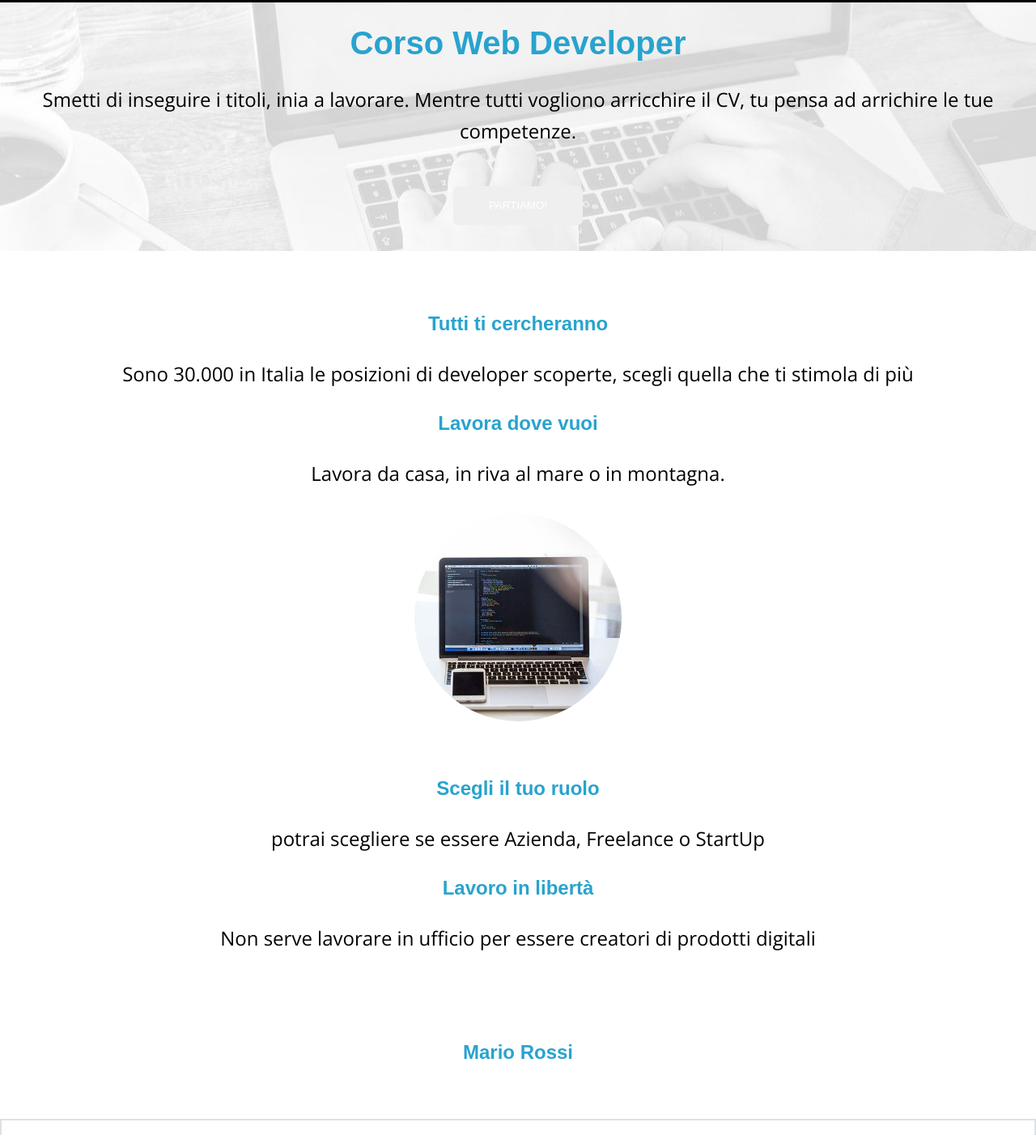
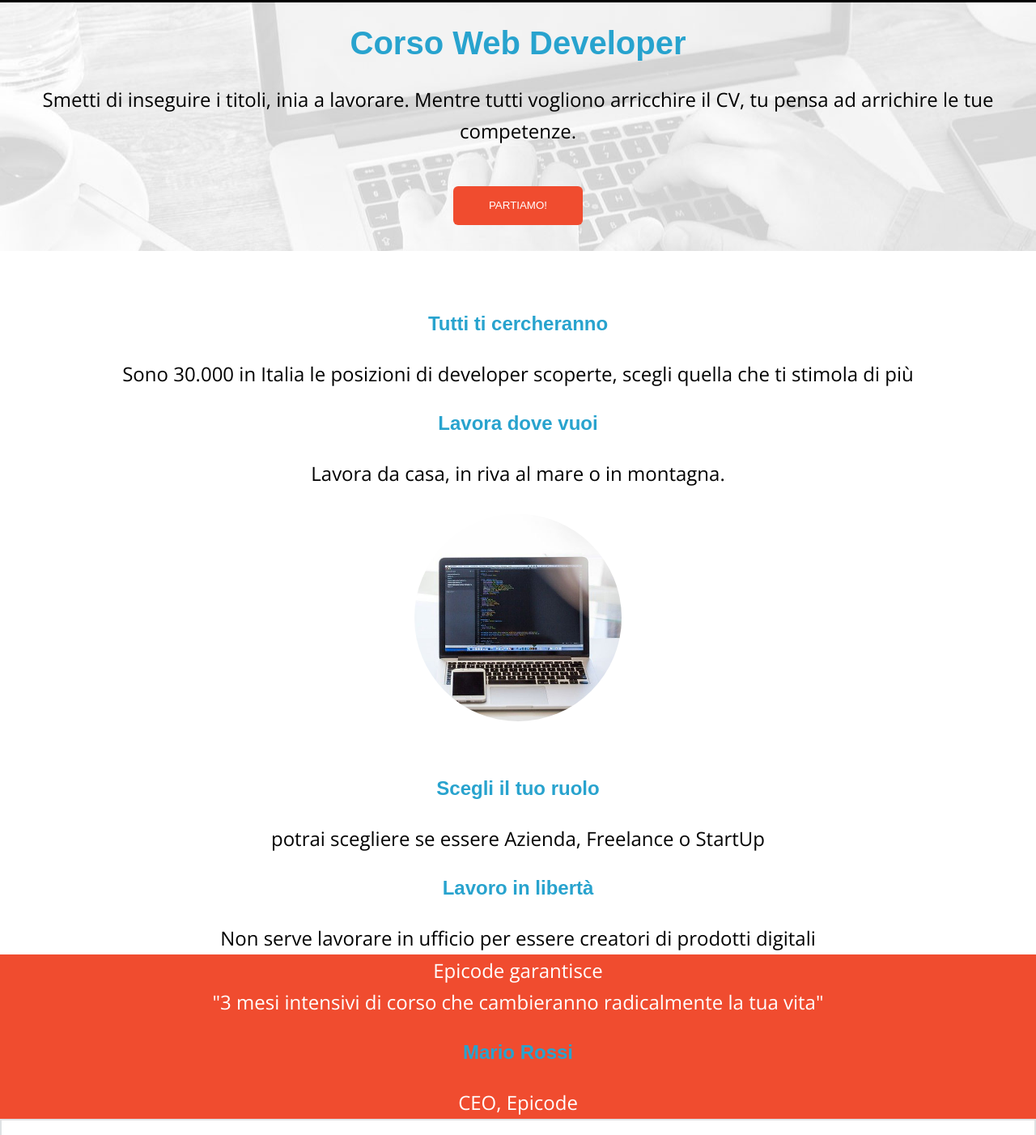
Before and after one commit to annunziatadr99/U1-W1-D5, a plain HTML site: page index.html in a window 1280 px wide. Shown: the part 118-1520 px from the top of the page at 81% size. Drawn offline with nearby package versions, Linux system fonts and the light colour scheme.

Commit message:
foto completate

```diff
--- a/css/style.css
+++ b/css/style.css
@@ -33,10 +33,10 @@ h1 {
 
 .pulsante {
   color: white;
-  background-color:background-image: url(../images/banner.jpg);
+  background-color: #f04c2f;
   background-position: center center;
   background-size: 150%;
-  text-align: center;;
+  text-align: center;
   padding: 1rem;
   margin-top: 3rem;
   height: 3rem;
@@ -67,10 +67,9 @@ p {
 }
 
 .red {
-  background-color:background-image: url(../images/banner.jpg);
-  background-position: center center;
+  background-color: #f04c2f;
+  background-position: center;
   background-size: 150%;
-  text-align: ce;
   text-align: center;
   color: white;
 }
```
